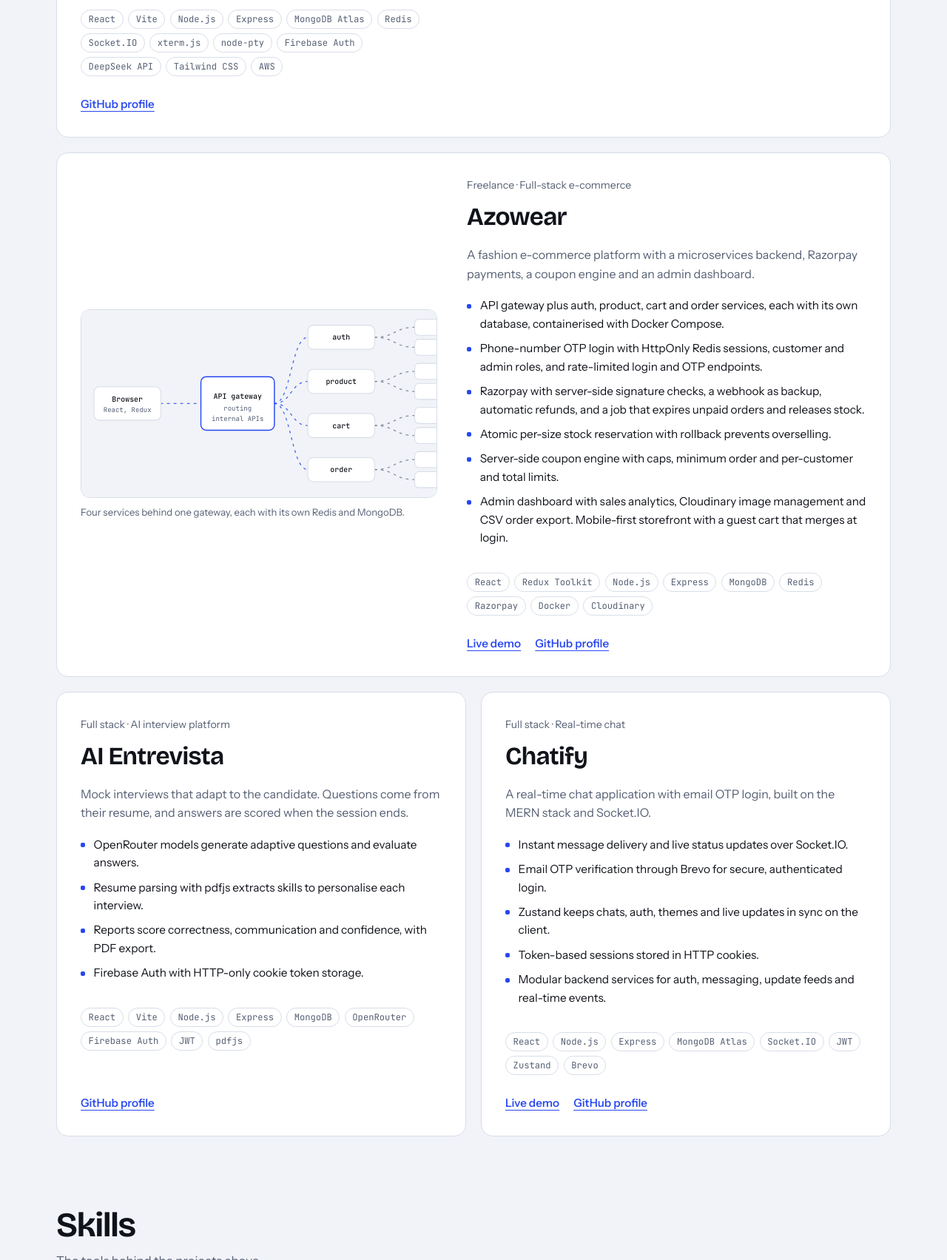
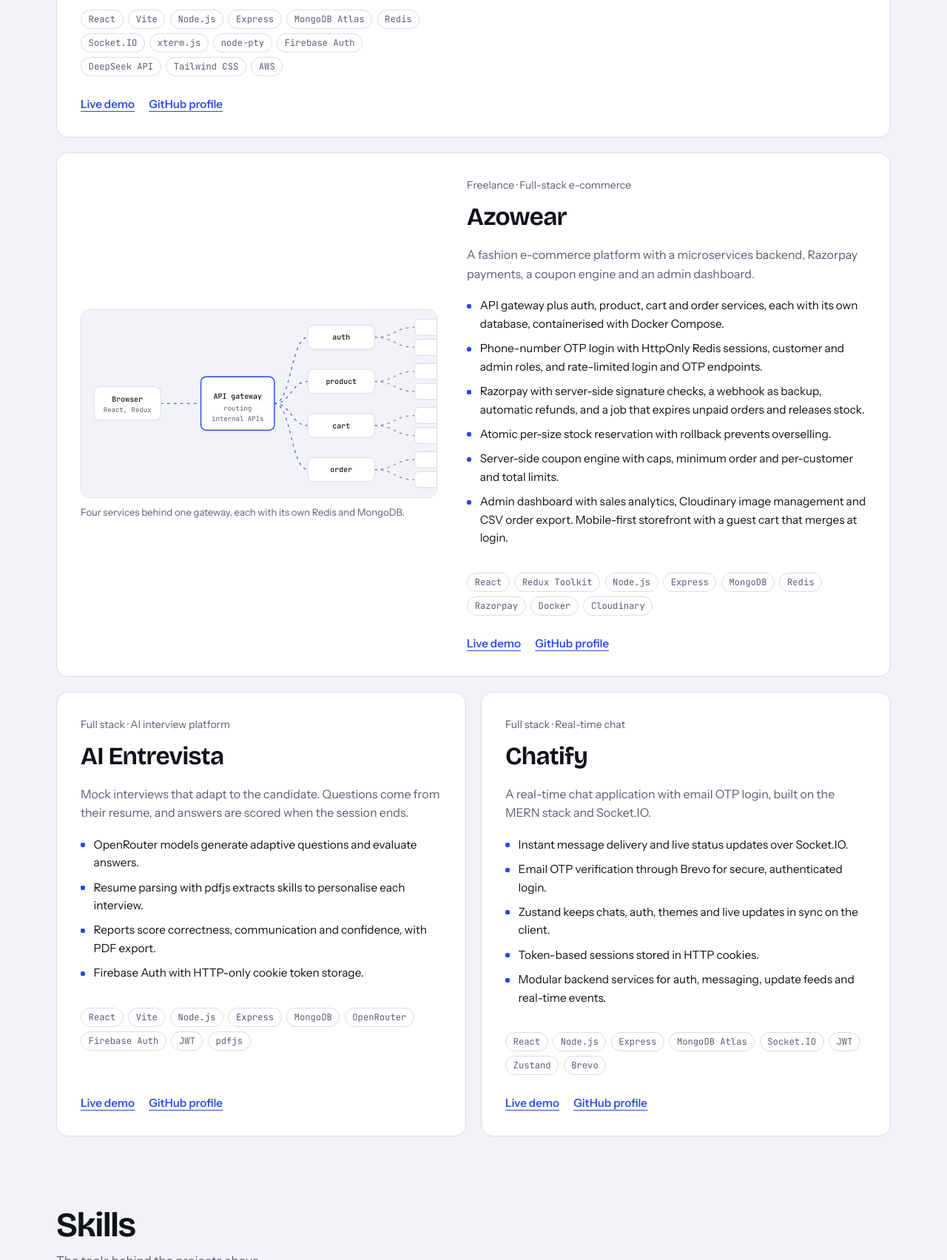
Before and after one commit to Md-KamranQutub/Md-Kamran-Qutub-Portfolio, a plain HTML site: page index.html in a window 1280 px wide. Shown: the part 1605-3308 px from the top of the page at 74% size. Drawn offline with nearby package versions, Linux system fonts and the light colour scheme.

Commit message:
third commit

```diff
--- a/index.html
+++ b/index.html
@@ -349,7 +349,8 @@ h2{font-size:clamp(1.9rem,4.4vw,2.9rem);line-height:1.05;font-weight:650;letter-
         <div class="chips">
           <span>React</span><span>Vite</span><span>Node.js</span><span>Express</span><span>MongoDB Atlas</span><span>Redis</span><span>Socket.IO</span><span>xterm.js</span><span>node-pty</span><span>Firebase Auth</span><span>DeepSeek API</span><span>Tailwind CSS</span><span>AWS</span>
         </div>
-        <div class="links"><a href="https://github.com/Md-KamranQutub" target="_blank" rel="noopener noreferrer">GitHub profile</a></div>
+
+        <div class="links"><a href="https://ai-code-editor-tan.vercel.app/" target="_blank" rel="noopener noreferrer">Live demo</a><a href="https://github.com/Md-KamranQutub" target="_blank" rel="noopener noreferrer">GitHub profile</a></div>
       </div>
 
       <figure class="diagram">
@@ -468,7 +469,7 @@ h2{font-size:clamp(1.9rem,4.4vw,2.9rem);line-height:1.05;font-weight:650;letter-
           <li>Firebase Auth with HTTP-only cookie token storage.</li>
         </ul>
         <div class="chips"><span>React</span><span>Vite</span><span>Node.js</span><span>Express</span><span>MongoDB</span><span>OpenRouter</span><span>Firebase Auth</span><span>JWT</span><span>pdfjs</span></div>
-        <div class="links"><a href="https://github.com/Md-KamranQutub" target="_blank" rel="noopener noreferrer">GitHub profile</a></div>
+        <div class="links"><a href="https://ai-entrevista.vercel.app/" target="_blank" rel="noopener noreferrer">Live demo</a><a href="https://github.com/Md-KamranQutub" target="_blank" rel="noopener noreferrer">GitHub profile</a></div>
       </article>
 
       <article class="card rv">
```
